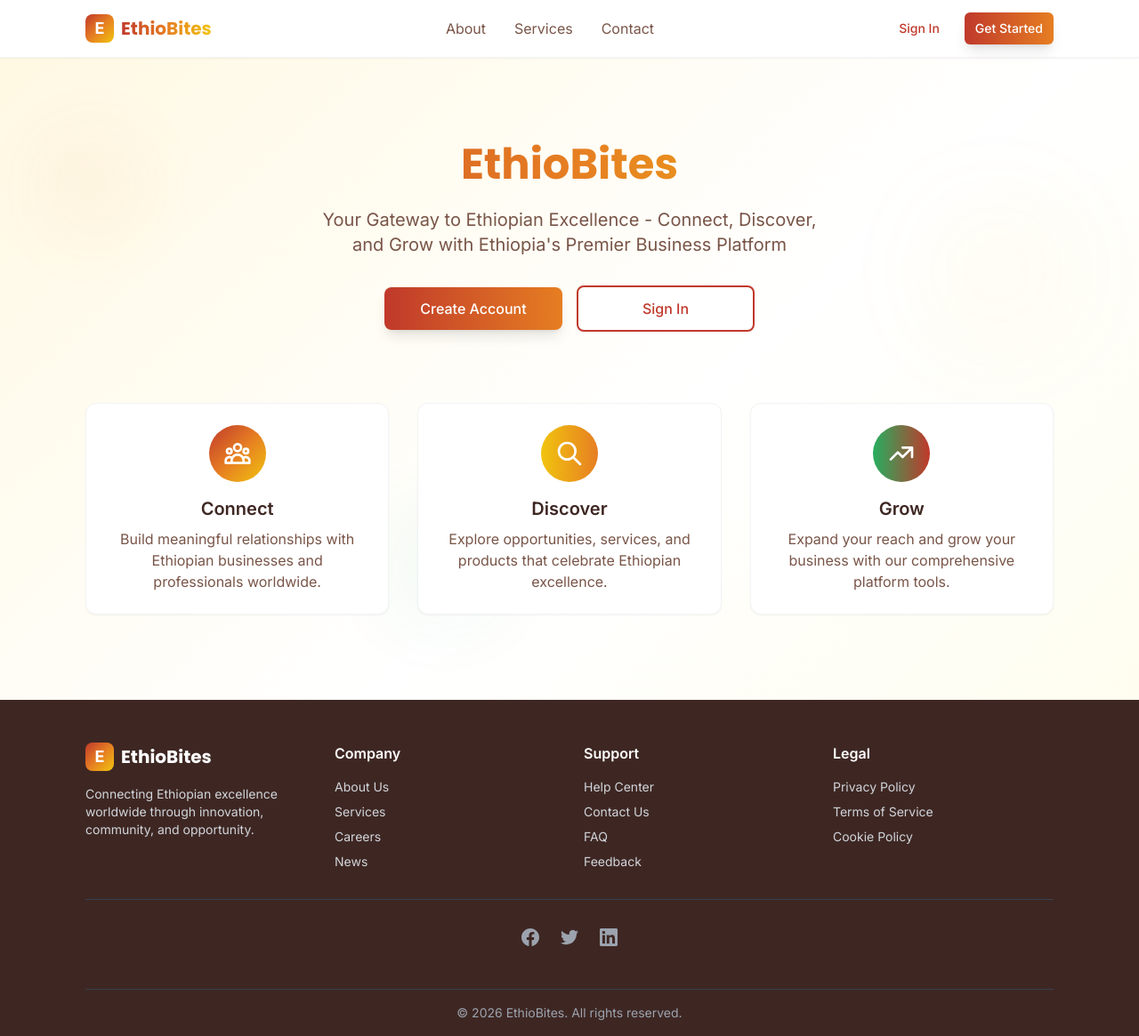
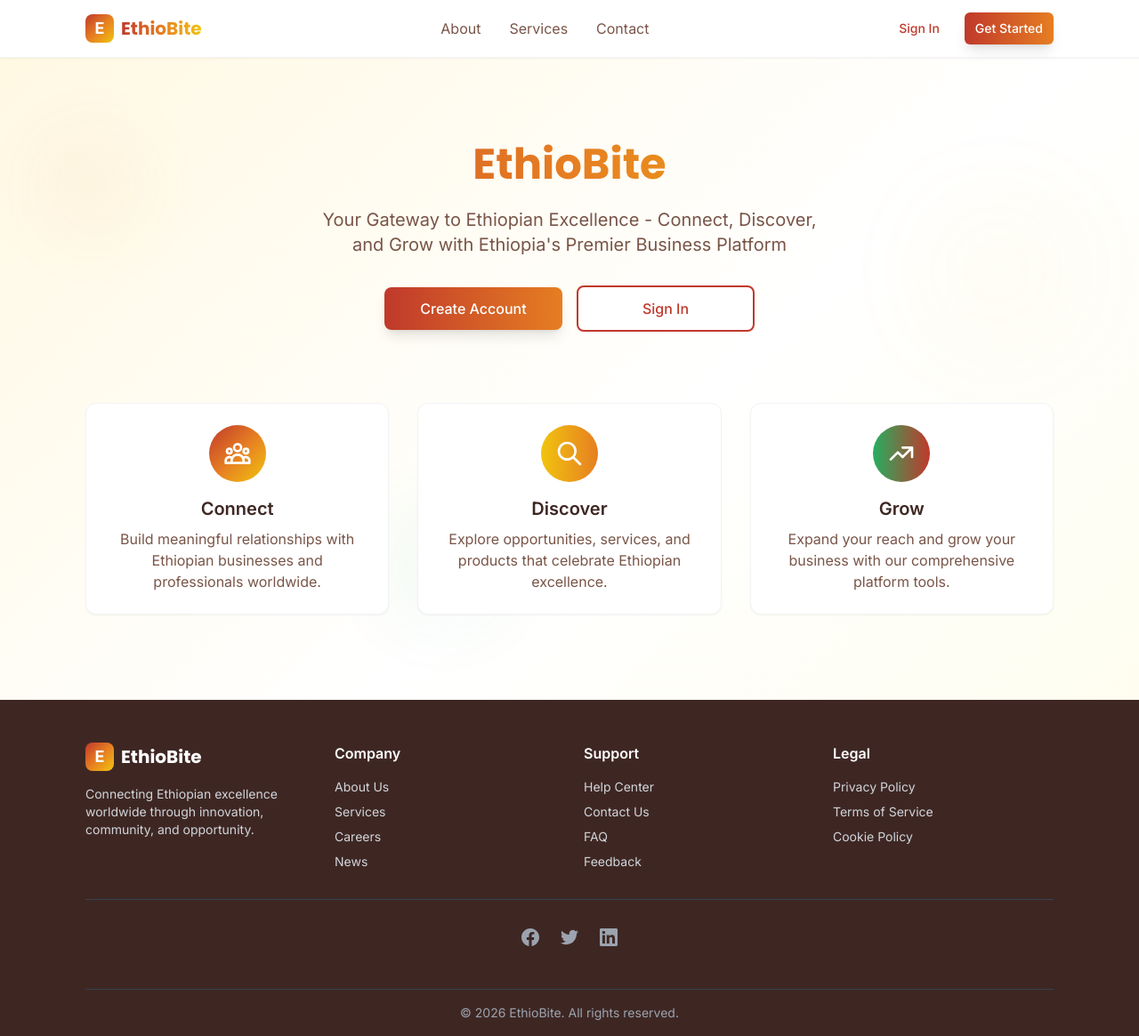
Before and after one commit to ethioclicks/ethiobites-web-app, a Next.js app: page / in a window 1280 px wide. Shown: the whole page at 89% size. Built offline with nearby package versions, Linux system fonts and the light colour scheme; no server answers.

Commit message:
s removed

```diff
--- a/app/api/health/route.ts
+++ b/app/api/health/route.ts
@@ -5,7 +5,7 @@ export async function GET() {
     {
       status: 'healthy',
       timestamp: new Date().toISOString(),
-      service: 'ethiobites-web-app'
+      service: 'ethiobite-web-app'
     },
     { status: 200 }
   );
--- a/app/layout.tsx
+++ b/app/layout.tsx
@@ -15,8 +15,8 @@ const poppins = Poppins({
 });
 
 export const metadata: Metadata = {
-  title: 'EthioBites - Your Gateway to Ethiopian Excellence',
-  description: 'Connect, discover, and grow with EthioBites - the premier platform for Ethiopian businesses and communities.',
+  title: 'EthioBite - Your Gateway to Ethiopian Excellence',
+  description: 'Connect, discover, and grow with EthioBite - the premier platform for Ethiopian businesses and communities.',
   keywords: 'Ethiopia, business, community, marketplace, networking',
 };
 
--- a/app/page.tsx
+++ b/app/page.tsx
@@ -21,7 +21,7 @@ export default function HomePage() {
           <div className="relative py-24 text-center">
             {/* Logo/Brand */}
             <h1 className="text-5xl font-heading font-bold gradient-text mb-6">
-              EthioBites
+              EthioBite
             </h1>
 
             {/* Tagline */}
--- a/components/layout/Footer.tsx
+++ b/components/layout/Footer.tsx
@@ -16,7 +16,7 @@ const Footer: React.FC = () => {
                   <span className="text-white font-bold text-lg">E</span>
                 </div>
                 <span className="text-xl font-heading font-bold text-white">
-                  EthioBites
+                  EthioBite
                 </span>
               </div>
               <p className="text-gray-300 text-sm">
@@ -136,7 +136,7 @@ const Footer: React.FC = () => {
 
         {/* Copyright */}
         <div className="py-4 border-t border-gray-700 text-center text-sm text-gray-400">
-          <p>&copy; {currentYear} EthioBites. All rights reserved.</p>
+          <p>&copy; {currentYear} EthioBite. All rights reserved.</p>
         </div>
       </Container>
     </footer>
--- a/components/layout/Header.tsx
+++ b/components/layout/Header.tsx
@@ -36,7 +36,7 @@ const Header: React.FC<HeaderProps> = ({ variant = 'default', showAuth = true })
               <span className="text-white font-bold text-lg">E</span>
             </div>
             <span className="text-xl font-heading font-bold gradient-text">
-              EthioBites
+              EthioBite
             </span>
           </Link>
 
--- a/lib/auth/auth-options.ts
+++ b/lib/auth/auth-options.ts
@@ -6,7 +6,7 @@ import { AuthenticationRequest } from '@/types/user';
 export const authOptions: NextAuthOptions = {
   providers: [
     CredentialsProvider({
-      name: 'EthioBites Login',
+      name: 'EthioBite Login',
       credentials: {
         username: {
           label: 'Phone Number',
```
